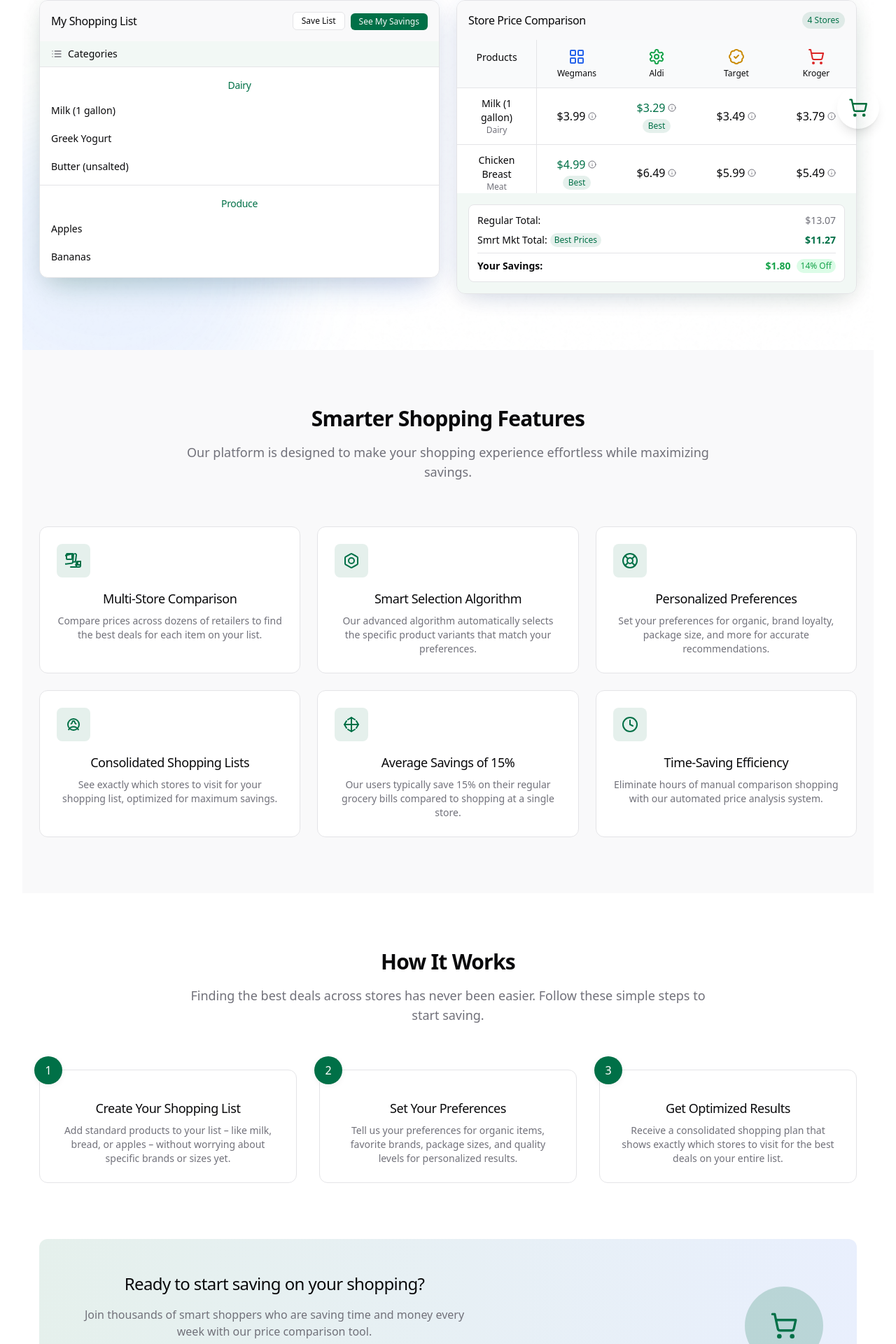
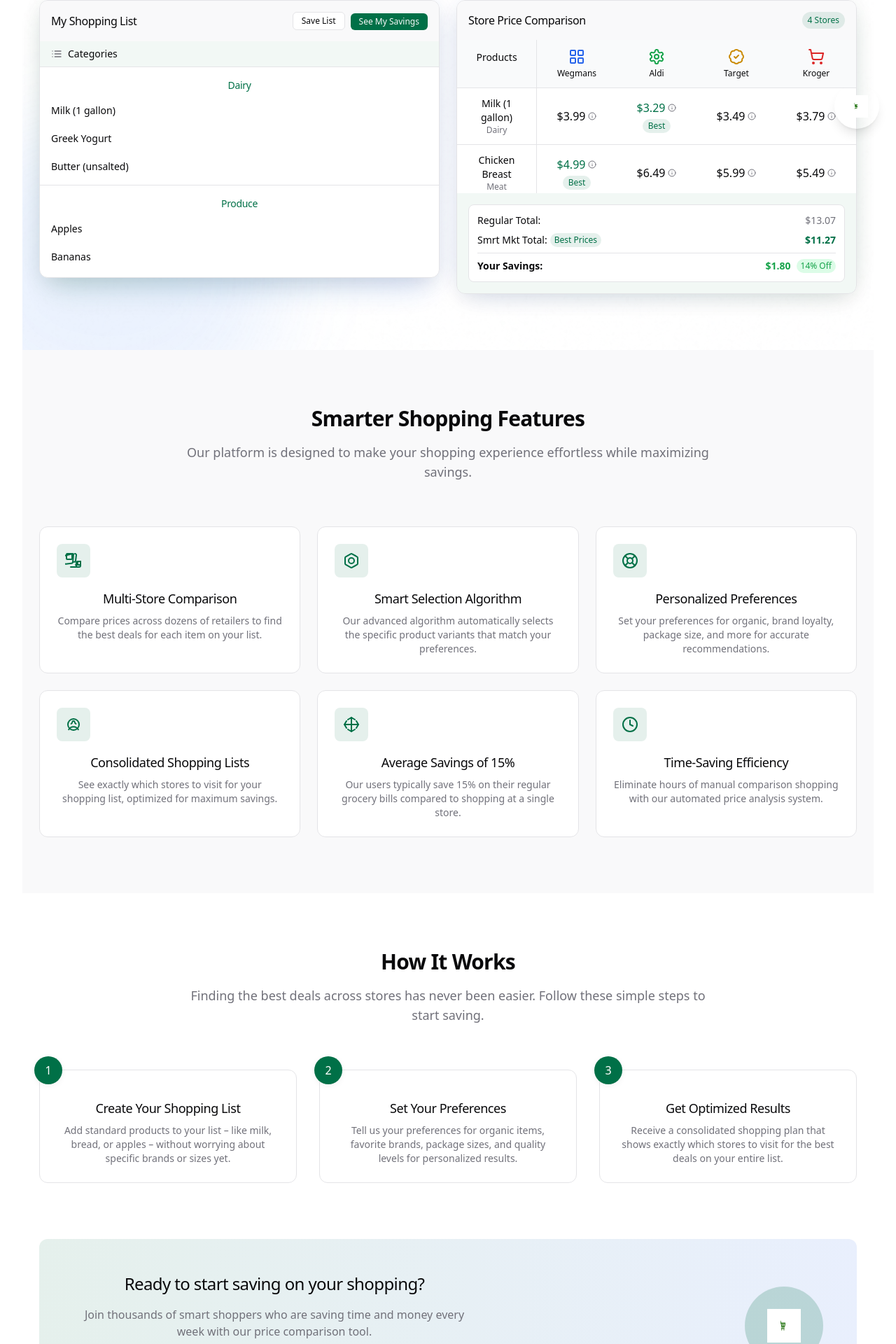
Before and after one commit to Jb00gi3/smrtmkt-de371cf8, a React (Vite) app: page /landing in a window 1280 px wide. Shown: the part 592-2512 px from the top of the page at 70% size. Built offline with nearby package versions, Linux system fonts and the light colour scheme.

Commit message:
Update logo icon
The logo icon was updated.

```diff
--- a/src/components/sections/HowItWorksSection.tsx
+++ b/src/components/sections/HowItWorksSection.tsx
@@ -1,7 +1,7 @@
 
 import { StepCard } from "../ui-components/StepCard";
 import { Button } from "@/components/ui/button";
-import { ArrowRight, ShoppingCart } from "lucide-react";
+import { ArrowRight } from "lucide-react";
 
 interface HowItWorksSectionProps {
   openEmailCapture?: () => void;
@@ -57,7 +57,11 @@ export function HowItWorksSection({ openEmailCapture }: HowItWorksSectionProps)
             </div>
             <div className="flex-shrink-0">
               <div className="w-28 h-28 rounded-full bg-primary/20 flex items-center justify-center animate-float">
-                <ShoppingCart className="text-primary" size={40} />
+                <img
+                  src="/lovable-uploads/102606c7-9c54-4763-9022-d1075dcad148.png"
+                  alt="Shopping Cart"
+                  className="w-12 h-12"
+                />
               </div>
             </div>
           </div>
--- a/src/components/ui-components/Navbar.tsx
+++ b/src/components/ui-components/Navbar.tsx
@@ -41,7 +41,7 @@ export default function Navbar({ showLandingToggle }: NavbarProps) {
           <Link to="/landing" className="flex items-center gap-2">
             <div className="h-8 w-8 rounded-md bg-green-600 flex items-center justify-center">
               <img
-                src="/lovable-uploads/5479986f-bcff-40af-bef0-8072e0ff9c02.png"
+                src="/lovable-uploads/102606c7-9c54-4763-9022-d1075dcad148.png"
                 alt="Smrt Mkt Logo"
                 className="w-6 h-6"
               />
--- a/src/pages/Landing.tsx
+++ b/src/pages/Landing.tsx
@@ -8,7 +8,6 @@ import { FooterSection } from "@/components/sections/FooterSection";
 import { EmailCaptureForm } from "@/components/ui-components/EmailCaptureForm";
 import { toast } from "@/components/ui/use-toast";
 import NavbarWrapper from "@/components/ui-components/NavbarWrapper";
-import { ShoppingCart } from "lucide-react";
 
 const Landing = () => {
   const [showEmailCapture, setShowEmailCapture] = useState(false);
@@ -31,14 +30,18 @@ const Landing = () => {
       </main>
       <FooterSection hideSections={true} />
 
-      {/* Floating Email Capture Button with Shopping Cart Icon */}
+      {/* Floating Email Capture Button with Shopping Cart Image */}
       {!showEmailCapture && (
         <button
           onClick={() => setShowEmailCapture(true)}
           className="fixed bottom-6 right-6 bg-transparent hover:bg-primary/10 rounded-full p-4 shadow-lg z-40 transition-all"
           aria-label="Join waiting list"
         >
-          <ShoppingCart className="text-[#026D3A]" size={28} />
+          <img
+            src="/lovable-uploads/102606c7-9c54-4763-9022-d1075dcad148.png"
+            alt="Shopping Cart"
+            className="w-8 h-8"
+          />
         </button>
       )}
     </div>
```
Also changed, not shown: public/lovable-uploads/102606c7-9c54-4763-9022-d1075dcad148.png (added).
